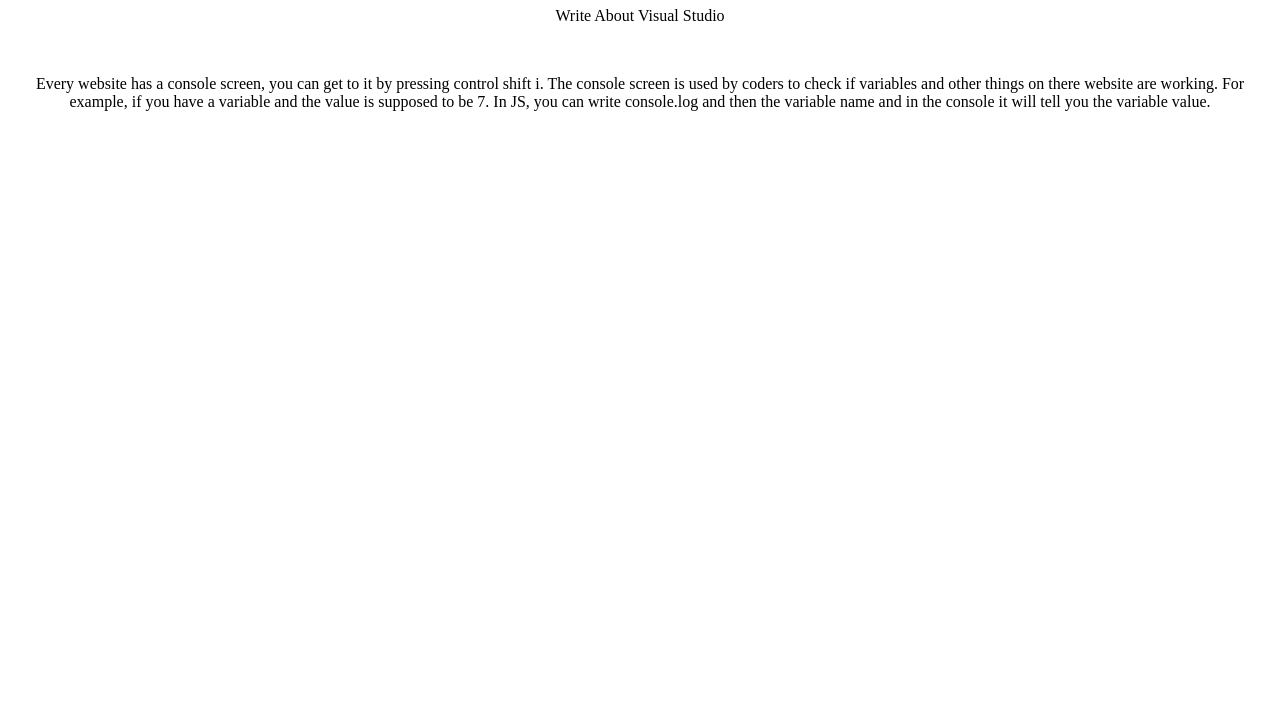
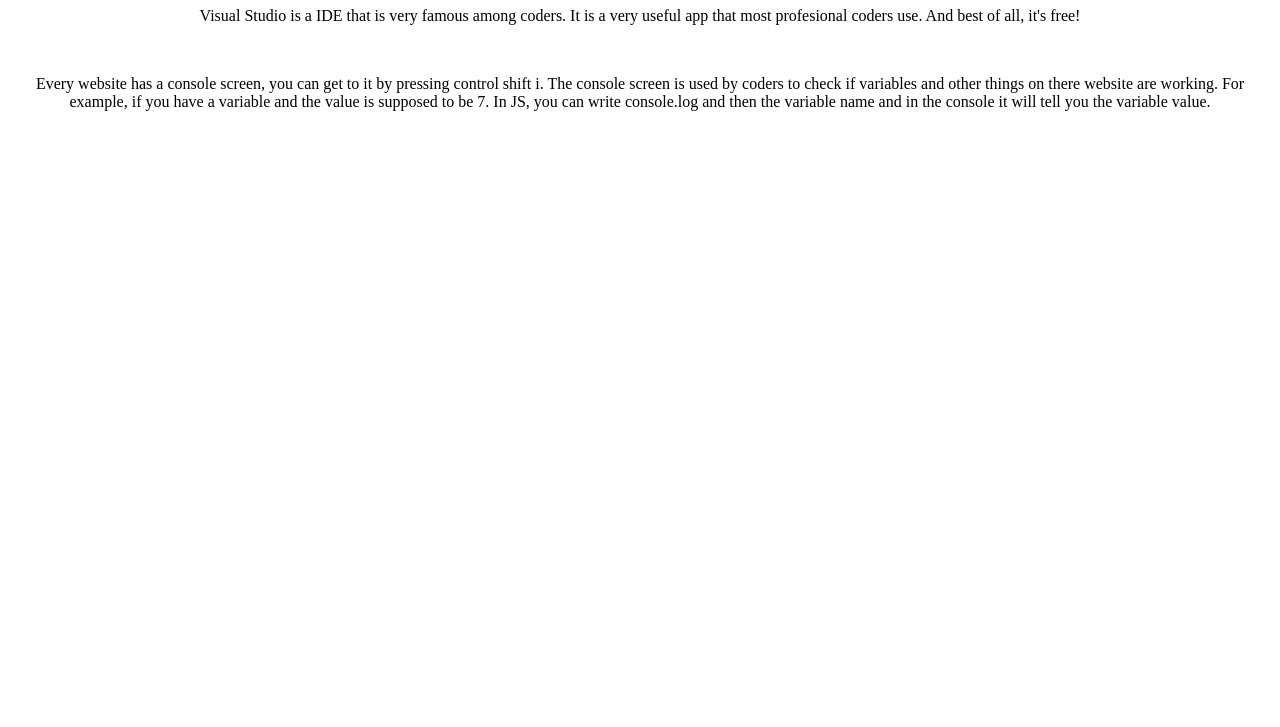
Before and after one commit to Ralph250/Project77, a plain HTML site: page index.html in a window 1280 px wide. Shown: the part 73-800 px from the top of the page. Drawn offline with Linux system fonts and the light colour scheme.

Commit message:
Add files via upload

```diff
--- a/index.html
+++ b/index.html
@@ -6,7 +6,7 @@
 <body>
 <center>
     <h1>Project On Console</h1>
-<p>Write About Visual Studio</p>
+<p>Visual Studio is a IDE that is very famous among coders. It is a very useful app that most profesional coders use. And best of all, it's free!</p>
 <br>
 <p>Every website has a console screen, you can get to it by pressing control shift i. The console screen is used by coders to check if variables and other things on there website are working. For example, if you have a variable and the value is supposed to be 7. In JS, you can write console.log and then the variable name and in the console it will tell you the variable value.</p>
 </center>
```
